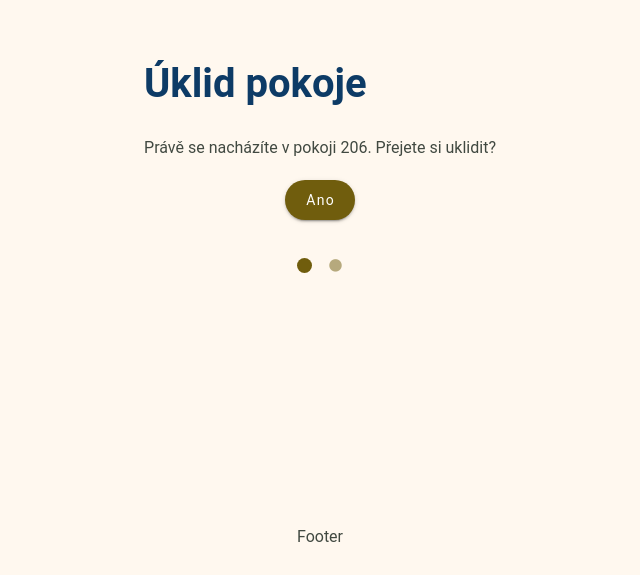
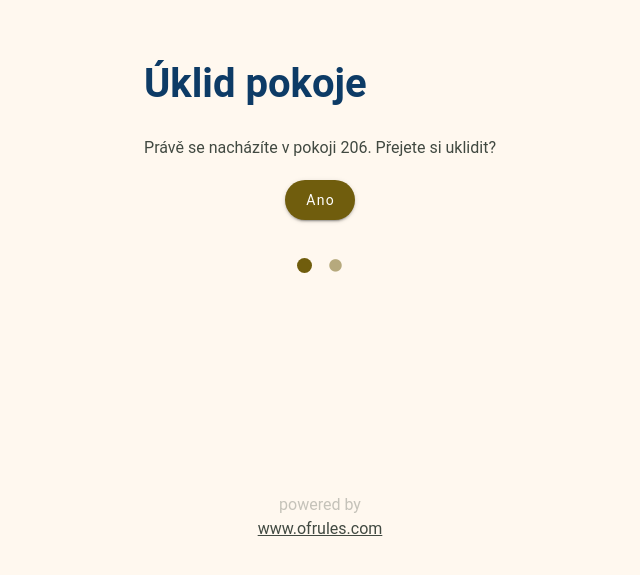
Before and after one commit to robieerto/checkpoint-ext-feedback, a Vue app: page / in a window 1280 px wide. Shown: the part 225-800 px from the top of the page, without its empty margins (320-960 px from the left). Built offline with nearby package versions, Linux system fonts and the light colour scheme.

Commit message:
Added unplugins for fonts and components

```diff
--- a/index.html
+++ b/index.html
@@ -3,10 +3,6 @@
   <head>
     <meta charset="UTF-8" />
     <link rel="icon" href="/favicon.ico" />
-    <link
-      href="https://cdn.jsdelivr.net/npm/@mdi/font@5.x/css/materialdesignicons.min.css"
-      rel="stylesheet"
-    />
     <meta name="viewport" content="width=device-width, initial-scale=1.0" />
     <title>Checkpoint Feedback</title>
   </head>
--- a/package.json
+++ b/package.json
@@ -13,8 +13,10 @@
     "format": "prettier --write src/"
   },
   "dependencies": {
+    "@mdi/font": "^7.4.47",
     "@popperjs/core": "^2.11.8",
     "bootstrap": "^5.3.3",
+    "roboto-fontface": "^0.10.0",
     "vue": "^3.4.21",
     "vuetify": "^3.5.16"
   },
@@ -34,6 +36,8 @@
     "sass": "^1.75.0",
     "sass-loader": "^14.2.1",
     "typescript": "~5.4.0",
+    "unplugin-fonts": "^1.1.1",
+    "unplugin-vue-components": "^0.26.0",
     "vite": "^5.2.8",
     "vite-plugin-vue-devtools": "^7.0.25",
     "vite-plugin-vuetify": "^2.0.3",
--- a/src/assets/base.css
+++ b/src/assets/base.css
@@ -53,11 +53,6 @@ h6 {
   font-weight: bold !important;
 }
 
-.checkpoint-button {
-  background-color: #705d0d !important;
-  color: white !important;
-  border-radius: 100px !important;
-  height: 40px !important;
-  padding: 0 20px 0 !important;
-  text-transform: none !important;
+a {
+  color: var(--color-text) !important;
 }
--- a/src/assets/main.css
+++ b/src/assets/main.css
@@ -16,3 +16,16 @@ body {
   grid-template-columns: 1fr 1fr;
   padding: 0 2rem;
 }
+
+.checkpoint-button {
+  background-color: #705d0d !important;
+  color: white !important;
+  border-radius: 100px !important;
+  height: 40px !important;
+  padding: 0 20px 0 !important;
+  text-transform: none !important;
+}
+
+.opacity-text {
+  opacity: 0.3;
+}
--- a/src/components/FooterComp.vue
+++ b/src/components/FooterComp.vue
@@ -1,7 +1,10 @@
 <template>
   <footer>
     <div class="footer">
-      <p>Footer</p>
+      <p class="opacity-text mb-0">powered by</p>
+      <a href="https://www.ofrules.com" rel="noopener noreferrer">www.ofrules.com</a>
+      <br />
+      <br />
     </div>
   </footer>
 </template>
--- a/src/main.ts
+++ b/src/main.ts
@@ -1,6 +1,6 @@
 import './assets/main.css'
 import 'bootstrap/dist/css/bootstrap.min.css'
-// import 'bootstrap'
+import '@mdi/font/css/materialdesignicons.css'
 
 import { createApp } from 'vue'
 import App from './App.vue'
--- a/vite.config.ts
+++ b/vite.config.ts
@@ -4,10 +4,27 @@ import { defineConfig } from 'vite'
 import vue from '@vitejs/plugin-vue'
 import vueJsx from '@vitejs/plugin-vue-jsx'
 import VueDevTools from 'vite-plugin-vue-devtools'
+import Components from 'unplugin-vue-components/vite'
+import ViteFonts from 'unplugin-fonts/vite'
 
 // https://vitejs.dev/config/
 export default defineConfig({
-  plugins: [vue(), vueJsx(), VueDevTools()],
+  plugins: [
+    vue(),
+    vueJsx(),
+    VueDevTools(),
+    Components(),
+    ViteFonts({
+      google: {
+        families: [
+          {
+            name: 'Roboto',
+            styles: 'wght@100;300;400;500;700;900'
+          }
+        ]
+      }
+    })
+  ],
   resolve: {
     alias: {
       '@': fileURLToPath(new URL('./src', import.meta.url))
```
Also changed, not shown: components.d.ts (added, +13 -0 lines), 1 other file (tests, documents, lock files or other folders).
